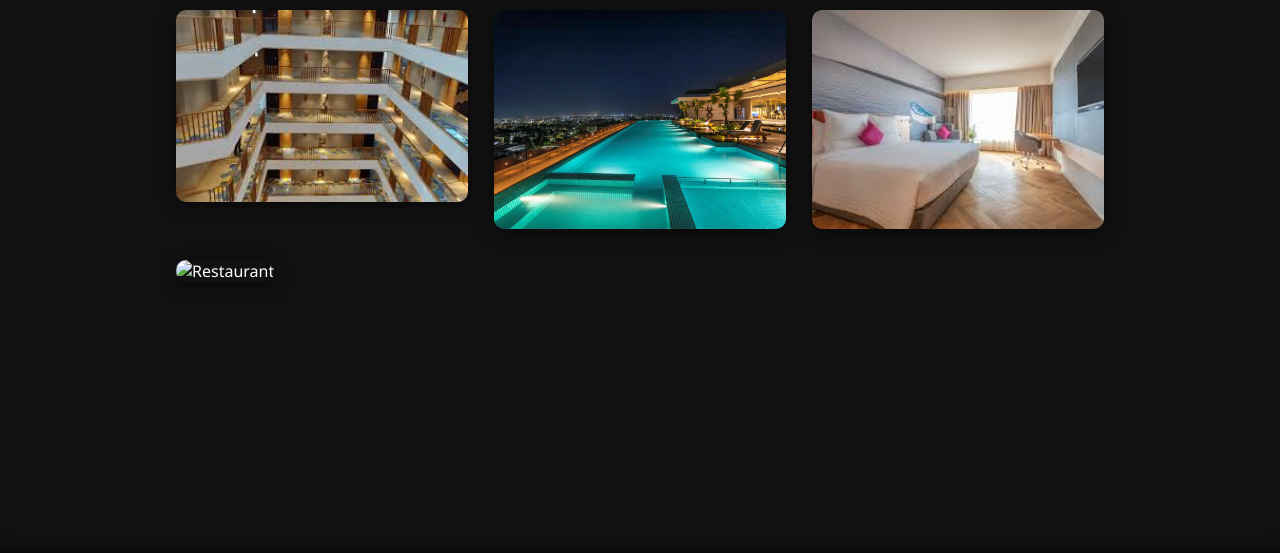
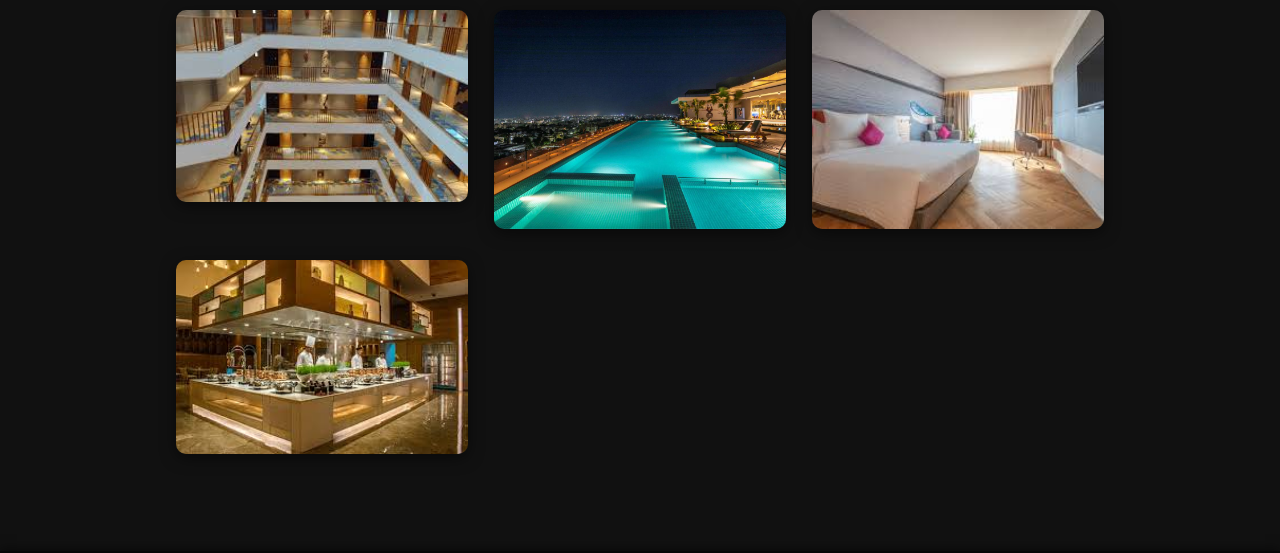
Before and after one commit to bbtg-git/resturant-homepage, a plain HTML site: page gallery.html in a window 1280 px wide. Shown: the part 167-720 px from the top of the page. Drawn offline with Linux system fonts and the light colour scheme.

Commit message:
Update gallery.html

```diff
--- a/gallery.html
+++ b/gallery.html
@@ -35,7 +35,7 @@
         <img src="assets/gallery4.jpg" alt="Room Interior"/>
       </div>
       <div class="gallery-item">
-        <img src="assets/gallery3.jpgx" alt="Restaurant"/>
+        <img src="assets/gallery3.jpg" alt="Restaurant"/>
       </div>
     </div>
   </section>
@@ -48,4 +48,5 @@
   </footer>
 
 </body>
+
 </html>
```
